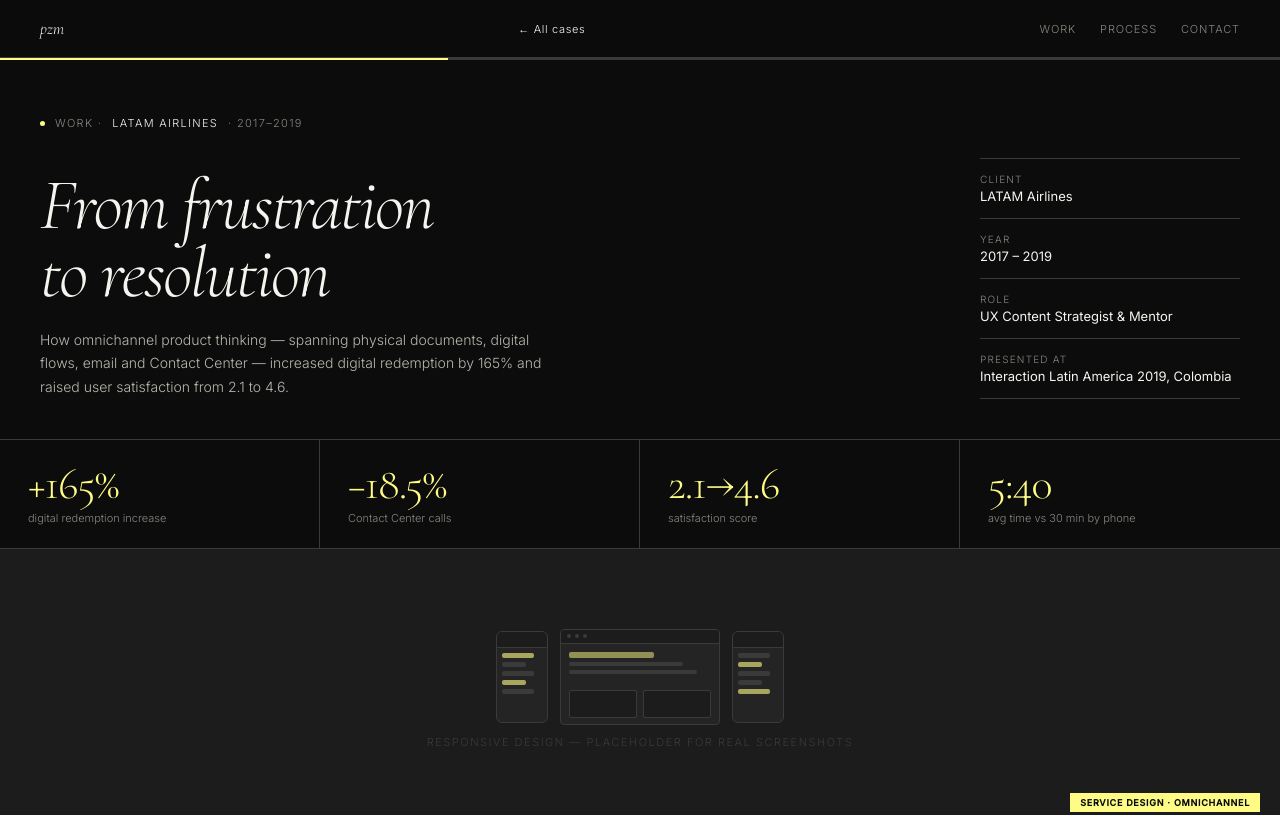
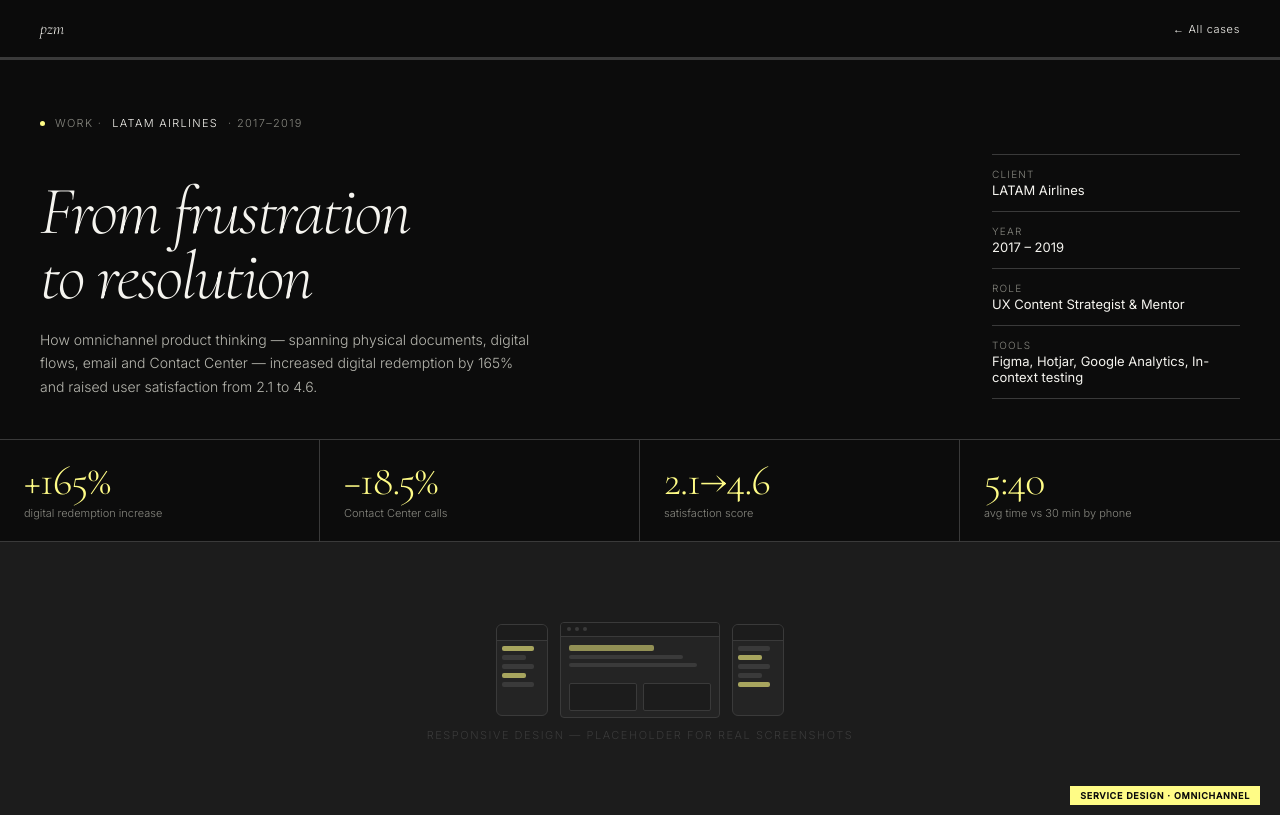
Before and after one commit to pzaratemartel/portfolio, a plain HTML site: page cases/latam_en.html in a window 1280 px wide. Shown: the top 815 px of the page. Drawn offline with nearby package versions, Linux system fonts and the light colour scheme.

Commit message:
navdetails

```diff
--- a/cases/latam_en.html
+++ b/cases/latam_en.html
@@ -3,7 +3,7 @@
 <head>
   <meta charset="UTF-8">
   <meta name="viewport" content="width=device-width, initial-scale=1.0">
-  <title>LATAM Airlines — Case Study | Pamela Zarate</title>
+  <title>LATAM Airlines — Case Study | Pamela Zárate Martel</title>
   <style>
 @import url('https://fonts.googleapis.com/css2?family=Cormorant+Garamond:ital,wght@0,300;0,400;1,300;1,400;1,500&family=Inter:wght@300;400;500&display=swap');
 
@@ -44,14 +44,15 @@
 .nav-logo { font-family: var(--serif); font-size: 17px; font-style: italic; color: var(--white); }
 .nav-back { font-size: 11px; color: var(--g1); letter-spacing: .06em; cursor: pointer; display: flex; align-items: center; gap: 6px; }
 .nav-back:hover { color: var(--white); }
-.nav-links { display: flex; gap: 24px; }
-.nav-link { font-size: 11px; color: var(--g1); letter-spacing: .08em; text-transform: uppercase; cursor: pointer; }
-.nav-link:hover { color: var(--white); }
+
+/* ── PROGRESS BAR ── */
+.pbar { height: 2px; background: var(--g2); width: 100%; }
+.pfill { height: 100%; background: var(--yellow); width: 0%; transition: width 0.1s ease; }
 
 /* ── HERO ── */
 .hero { padding: 56px 40px 0; }
 
-.hero-eyebrow {
+.eyebrow {
   display: flex;
   align-items: center;
   gap: 10px;
@@ -59,67 +60,51 @@
   letter-spacing: .12em;
   text-transform: uppercase;
   color: var(--g1);
-  margin-bottom: 28px;
+  margin-bottom: 24px;
 }
-.hero-eyebrow-dot { width: 5px; height: 5px; border-radius: 50%; background: var(--yellow); }
-.hero-eyebrow span { color: var(--white); }
+.eyebrow-dot { width: 5px; height: 5px; border-radius: 50%; background: var(--yellow); flex-shrink: 0; }
+.eyebrow span { color: var(--white); }
 
 .hero-grid {
   display: grid;
-  grid-template-columns: 1fr 260px;
+  grid-template-columns: 1fr 248px;
   gap: 48px;
   align-items: end;
   margin-bottom: 40px;
 }
 .hero-title {
   font-family: var(--serif);
-  font-size: 72px;
+  font-size: 68px;
   font-style: italic;
   font-weight: 300;
   line-height: .95;
   letter-spacing: -2px;
   color: var(--white);
 }
-.hero-subtitle {
+.hero-sub {
   font-size: 14px;
   color: var(--g4);
   line-height: 1.7;
-  margin-top: 20px;
-  max-width: 520px;
+  margin-top: 18px;
+  max-width: 500px;
   font-weight: 300;
 }
-.hero-meta { display: flex; flex-direction: column; gap: 0; }
-.hero-meta-item {
-  padding: 14px 0;
+
+.meta-block {}
+.meta-item {
+  padding: 13px 0;
   border-bottom: 1px solid var(--g2);
 }
-.hero-meta-item:first-child { border-top: 1px solid var(--g2); }
-.hero-meta-key { font-size: 10px; letter-spacing: .12em; text-transform: uppercase; color: var(--g1); margin-bottom: 3px; }
-.hero-meta-val { font-size: 13px; color: var(--white); font-weight: 400; }
+.meta-item:first-child { border-top: 1px solid var(--g2); }
+.meta-key { font-size: 10px; letter-spacing: .12em; text-transform: uppercase; color: var(--g1); margin-bottom: 2px; }
+.meta-val { font-size: 13px; color: var(--white); font-weight: 400; }
 
 /* ── STATS BAR ── */
-.stats-bar {
-  display: grid;
-  grid-template-columns: repeat(4, 1fr);
-  border-top: 1px solid var(--g2);
-  border-bottom: 1px solid var(--g2);
-  margin-top: 0;
-}
-.stat {
-  padding: 22px 28px;
-  border-right: 1px solid var(--g2);
-}
-.stat:last-child { border-right: none; }
-.stat-num {
-  font-family: var(--serif);
-  font-size: 44px;
-  font-weight: 300;
-  color: var(--yellow);
-  line-height: 1;
-  margin-bottom: 5px;
-  letter-spacing: -1px;
-}
-.stat-label { font-size: 11px; color: var(--g1); line-height: 1.4; }
+.statsbar{display:grid;grid-template-columns:repeat(4,1fr);border-top:1px solid var(--g2);border-bottom:1px solid var(--g2)}
+.stat{padding:20px 24px;border-right:1px solid var(--g2)}
+.stat:last-child{border-right:none}
+.stn{font-family:var(--serif);font-size:42px;font-weight:300;color:var(--yellow);line-height:1;margin-bottom:4px;letter-spacing:-1px}
+.stl{font-size:11px;color:var(--g1);line-height:1.4}
 
 /* ── HERO IMAGE ── */
 .hero-img {
@@ -332,51 +317,29 @@
 <div class="nav">
   <div class="nav-logo">pzm</div>
   <a href="../index_en.html" class="nav-back" style="text-decoration:none;color:inherit">← All cases</a>
-  <div class="nav-links">
-    <span class="nav-link">Work</span>
-    <span class="nav-link">Process</span>
-    <span class="nav-link">Contact</span>
-  </div>
 </div>
-
-<div class="progress-bar"><div class="progress-fill"></div></div>
-
+<div class="pbar"><div class="pfill"></div></div>
 <div class="hero">
-  <div class="hero-eyebrow">
-    <div class="hero-eyebrow-dot"></div>
-    Work · <span>LATAM Airlines</span> · 2017–2019
-  </div>
+  <div class="eyebrow"><div class="eyebrow-dot"></div>Work · <span>LATAM Airlines</span> · 2017–2019</div>
   <div class="hero-grid">
     <div>
       <div class="hero-title">From frustration<br>to resolution</div>
-      <div class="hero-subtitle">How omnichannel product thinking — spanning physical documents, digital flows, email and Contact Center — increased digital redemption by 165% and raised user satisfaction from 2.1 to 4.6.</div>
+      <div class="hero-sub">How omnichannel product thinking — spanning physical documents, digital flows, email and Contact Center — increased digital redemption by 165% and raised user satisfaction from 2.1 to 4.6.</div>
     </div>
-    <div class="hero-meta">
-      <div class="hero-meta-item">
-        <div class="hero-meta-key">Client</div>
-        <div class="hero-meta-val">LATAM Airlines</div>
-      </div>
-      <div class="hero-meta-item">
-        <div class="hero-meta-key">Year</div>
-        <div class="hero-meta-val">2017 – 2019</div>
-      </div>
-      <div class="hero-meta-item">
-        <div class="hero-meta-key">Role</div>
-        <div class="hero-meta-val">UX Content Strategist & Mentor</div>
-      </div>
-      <div class="hero-meta-item">
-        <div class="hero-meta-key">Presented at</div>
-        <div class="hero-meta-val">Interaction Latin America 2019, Colombia</div>
-      </div>
+    <div class="meta-block">
+      <div class="meta-item"><div class="meta-key">Client</div><div class="meta-val">LATAM Airlines</div></div>
+      <div class="meta-item"><div class="meta-key">Year</div><div class="meta-val">2017 – 2019</div></div>
+      <div class="meta-item"><div class="meta-key">Role</div><div class="meta-val">UX Content Strategist & Mentor</div></div>
+      <div class="meta-item"><div class="meta-key">Tools</div><div class="meta-val">Figma, Hotjar, Google Analytics, In-context testing</div></div>
     </div>
   </div>
 </div>
 
-<div class="stats-bar">
-  <div class="stat"><div class="stat-num">+165%</div><div class="stat-label">digital redemption increase</div></div>
-  <div class="stat"><div class="stat-num">−18.5%</div><div class="stat-label">Contact Center calls</div></div>
-  <div class="stat"><div class="stat-num">2.1→4.6</div><div class="stat-label">satisfaction score</div></div>
-  <div class="stat"><div class="stat-num">5:40</div><div class="stat-label">avg time vs 30 min by phone</div></div>
+<div class="statsbar">
+  <div class="stat"><div class="stn">+165%</div><div class="stl">digital redemption increase</div></div>
+  <div class="stat"><div class="stn">−18.5%</div><div class="stl">Contact Center calls</div></div>
+  <div class="stat"><div class="stn">2.1→4.6</div><div class="stl">satisfaction score</div></div>
+  <div class="stat"><div class="stn">5:40</div><div class="stl">avg time vs 30 min by phone</div></div>
 </div>
 
 <div class="hero-img">
@@ -588,5 +551,14 @@
 
 </div>
 
+<script>
+window.addEventListener('scroll', () => {
+  const scrollHeight = document.documentElement.scrollHeight - window.innerHeight;
+  const scrolled = window.scrollY;
+  const progress = scrollHeight > 0 ? (scrolled / scrollHeight) * 100 : 0;
+  document.querySelector('.pfill').style.width = progress + '%';
+});
+</script>
+
 </body>
 </html>
```
Also changed, not shown: cases/esencial_en.html (+12 -3 lines), cases/gloria_en.html (+12 -3 lines), cases/kioscos_en.html (+12 -3 lines), index_en.html (+4 -5 lines).
